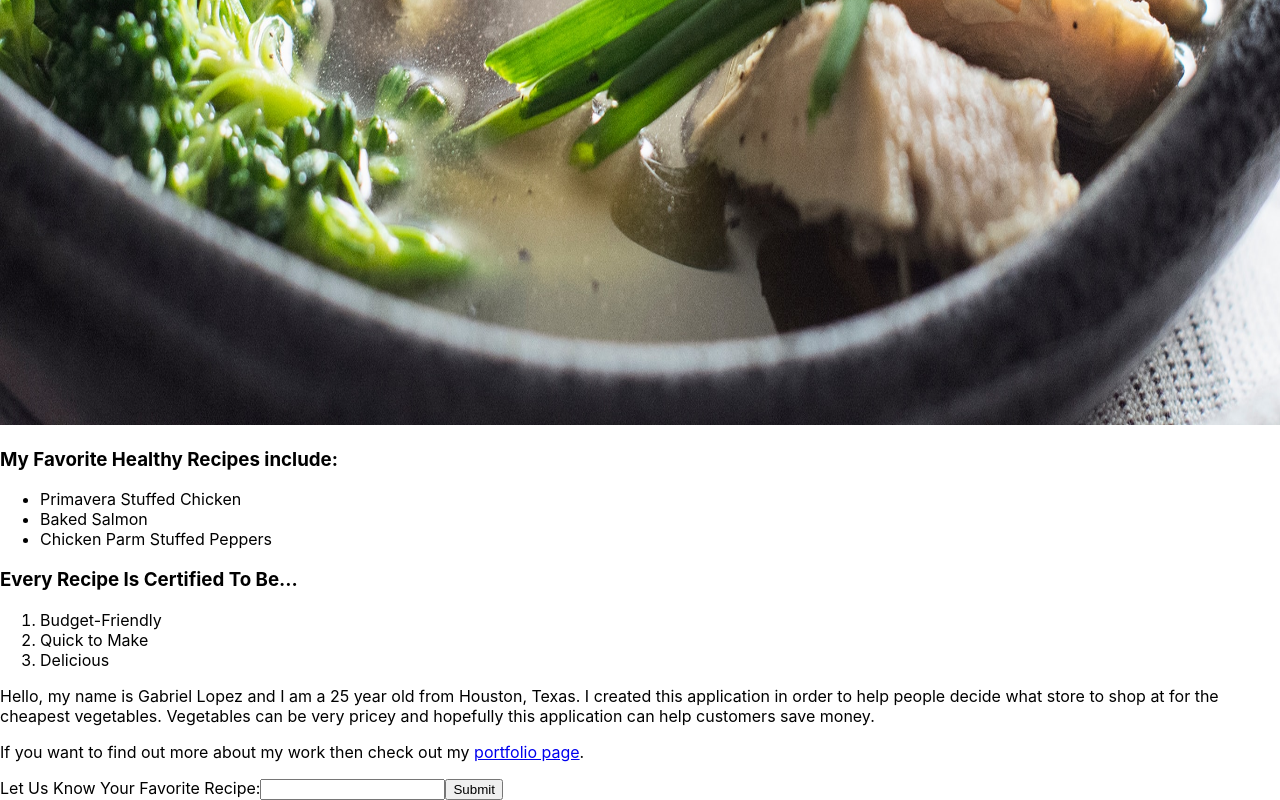
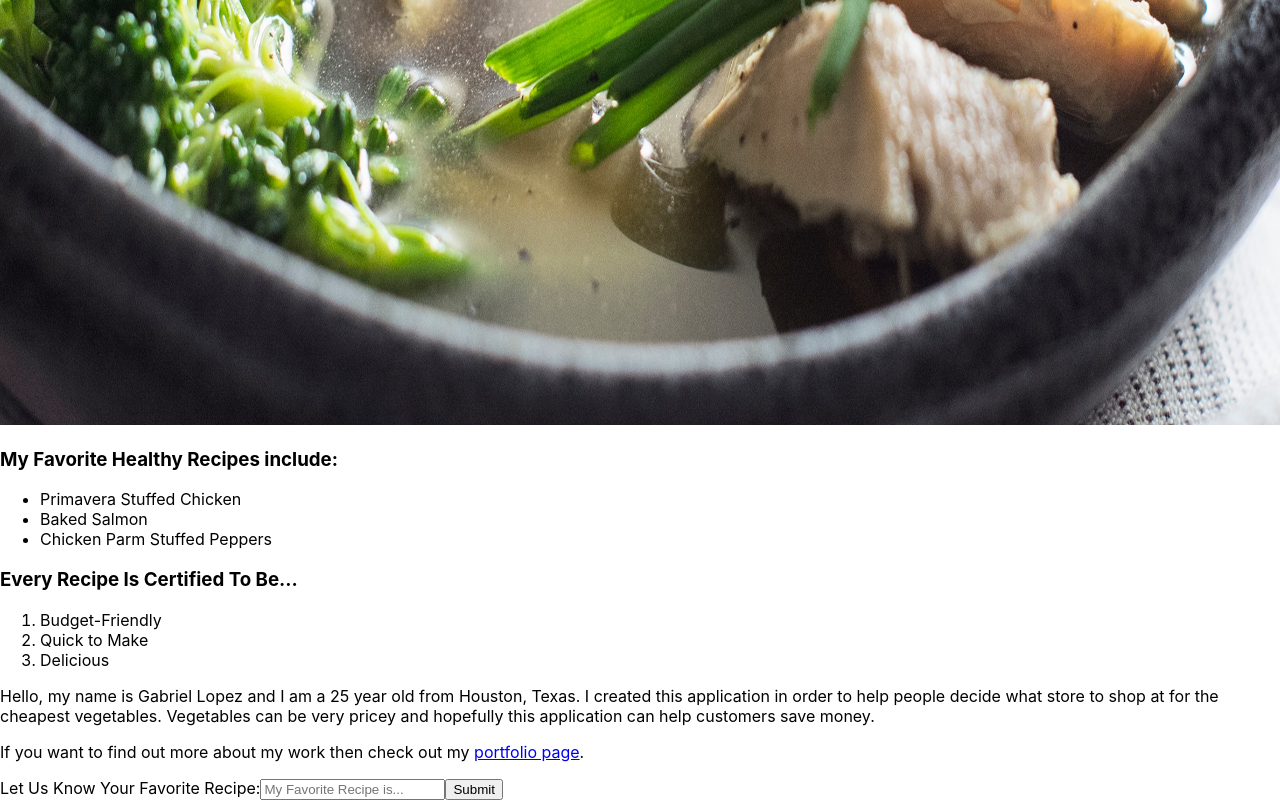
Before and after one commit to lopezg3000/creativeApp, a React (Create React App) app: page / in a window 1280 px wide. Shown: the part 1674-2474 px from the top of the page. Built offline with nearby package versions, Linux system fonts and the light colour scheme.

Commit message:
placeholderAdded

```diff
--- a/src/components/FavoriteRecipe.js
+++ b/src/components/FavoriteRecipe.js
@@ -5,7 +5,7 @@ const FavoriteRecipe = () => {
         <form>
             <label>
                 Let Us Know Your Favorite Recipe:
-                <input type="text" favoriteRecipe="favoriteRecipe" />
+                <input type="text" favoriteRecipe="favoriteRecipe" placeholder="My Favorite Recipe is..." />
             </label>
             <input type="submit" value="Submit" />
         </form>
@@ -28,5 +28,11 @@ Problems in react:
 5. Give this input element props such as type and value.
 
 input elements are self closing
+*/
+
+/*Add Placeholder Text To A Field
+
+Placeholder text is what is displayed before your user has inputted anything.
+It is pretty much an attribute given to the input element.
 
 */
```
